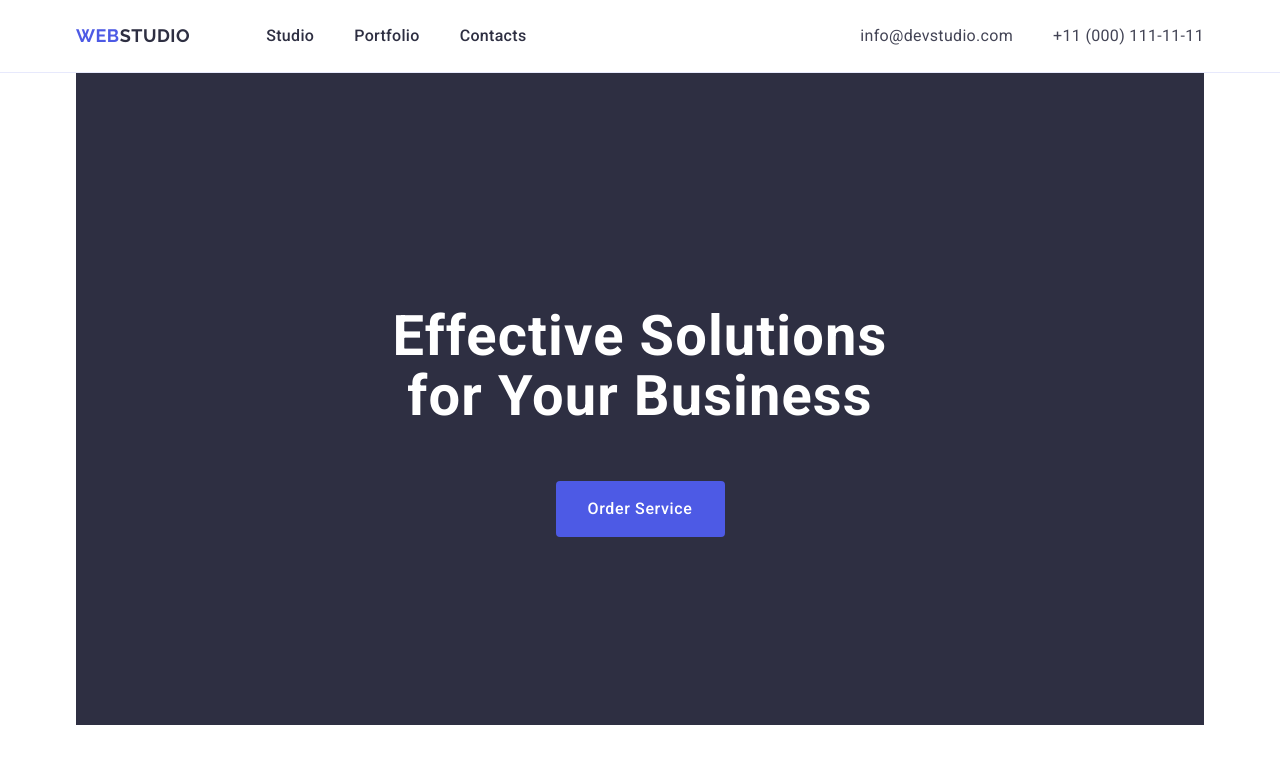
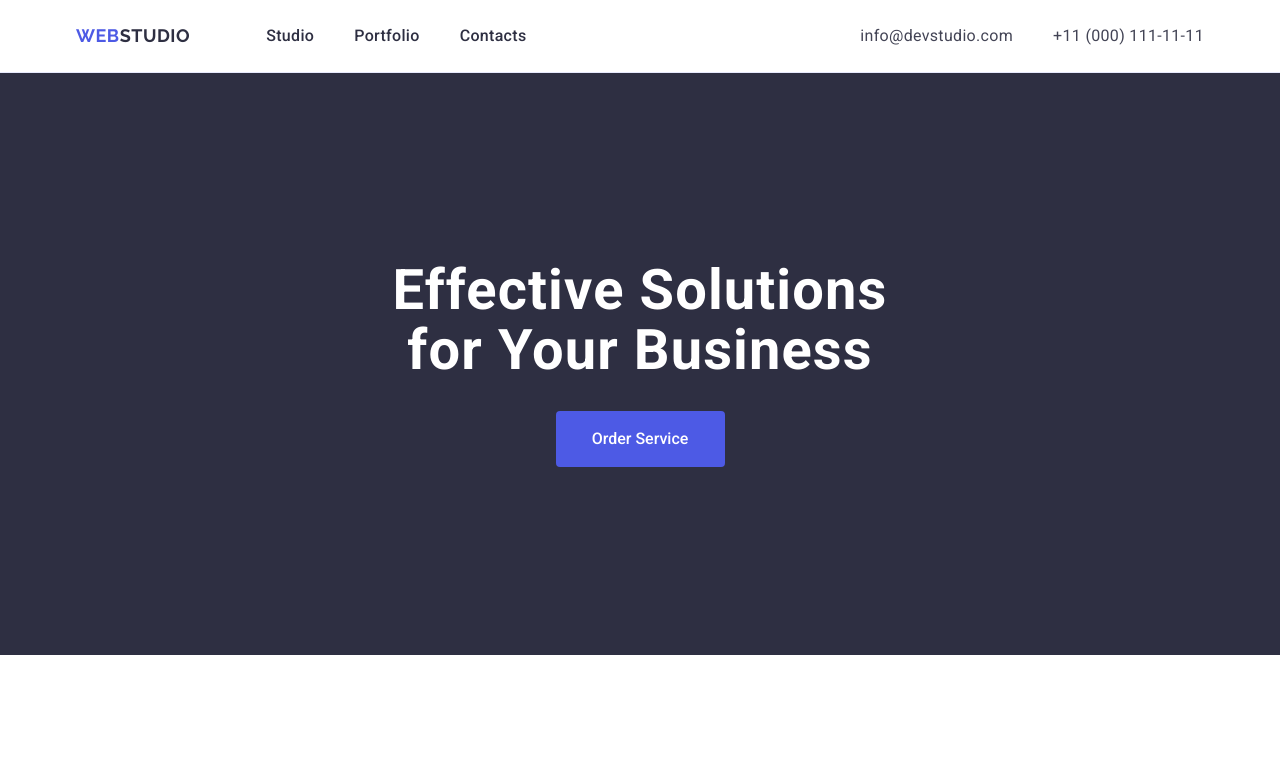
Before and after one commit to gorcenkoekaterina/goit-markup-hw-03, a plain HTML site: page index.html in a window 1280 px wide. Shown: the top 772 px of the page. Drawn offline with nearby package versions, Linux system fonts and the light colour scheme.

Commit message:
add styles

```diff
--- a/css/styles.css
+++ b/css/styles.css
@@ -124,6 +124,50 @@ img {
 /* ------ section-one ----- */
 
 .section-one {
+        padding: 188px 0;
+        display: flex;
+        flex-direction: column;
+        gap: 24px;
+        align-items: center;
+        padding: 188px 0;
+        background-color: #2e2f42;
+        margin-left: auto;
+        margin-right: auto;
+        position: relative;
+}
+
+.title-section-one {
+        max-width: 496px;
+        font-weight: 700;
+        margin: 0 auto 48px;
+        font-size: 56px;
+        text-align: center;
+        max-width: 496px;
+        line-height: 1.07;
+        letter-spacing: 0.02em;
+        color: #fff;
+        margin-bottom: 30px;
+}
+
+.button-primary {
+        display: block;
+        min-width: 169px;
+        height: 56px;
+        border: none;
+        background-color: var(--primary-color, #4d5ae5);
+        border-radius: 4px;
+        cursor: pointer;
+        margin: 0 auto;
+        color: #ffffff;
+        font-size: 16px;
+        font-weight: 500;     }
+
+.button:hover,
+.button:focus {
+        background-color:#404BBF;
+        }
+
+/* .section-one {
         display: flex;
         flex-direction: column;
         gap: 24px;
@@ -163,10 +207,7 @@ img {
         background-color: #4D5AE5
 }
 
-.button:hover,
-.button:focus {
-    background-color:#404BBF;
-}
+
 
 /* ----- section-two ------*/
 
--- a/index.html
+++ b/index.html
@@ -41,12 +41,18 @@
     </header>
 
 <main>
-        <div class="container section-one-container">
+    <section class="section-one">
+        <div class="container">
+            <h1 class="title-section-one">Effective Solutions for Your Business</h1>
+            <button class="button-primary" type="button">Order Service</button>
+        </div>
+        </section>
+        <!-- <div class="container section-one-container">
         <section class="section-one">
             <h1 class="title-section-one">Effective Solutions for Your Business</h1>
             <button class="button" type="button">Order Service</button>
         </section>
-        </div>
+        </div> -->
 
     <div class="container section-two-container">
         <section class="section-two">
```
